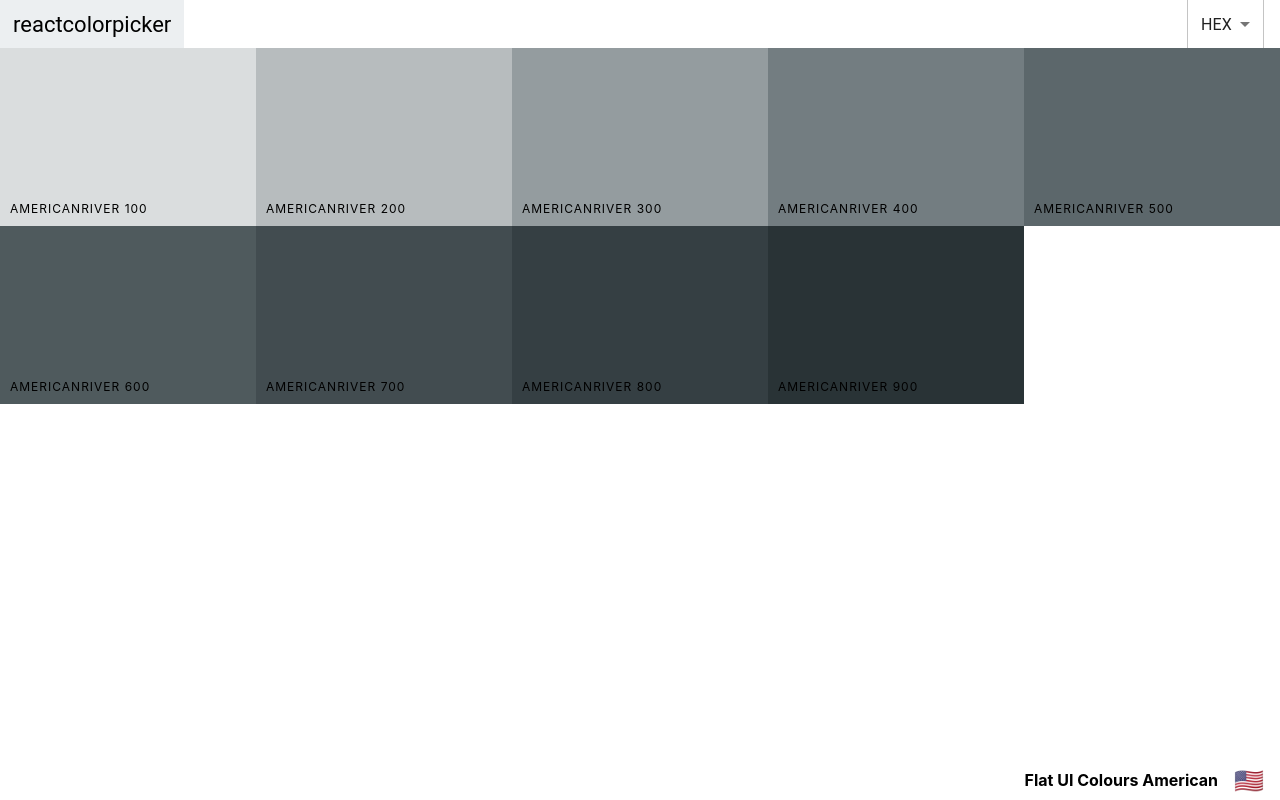
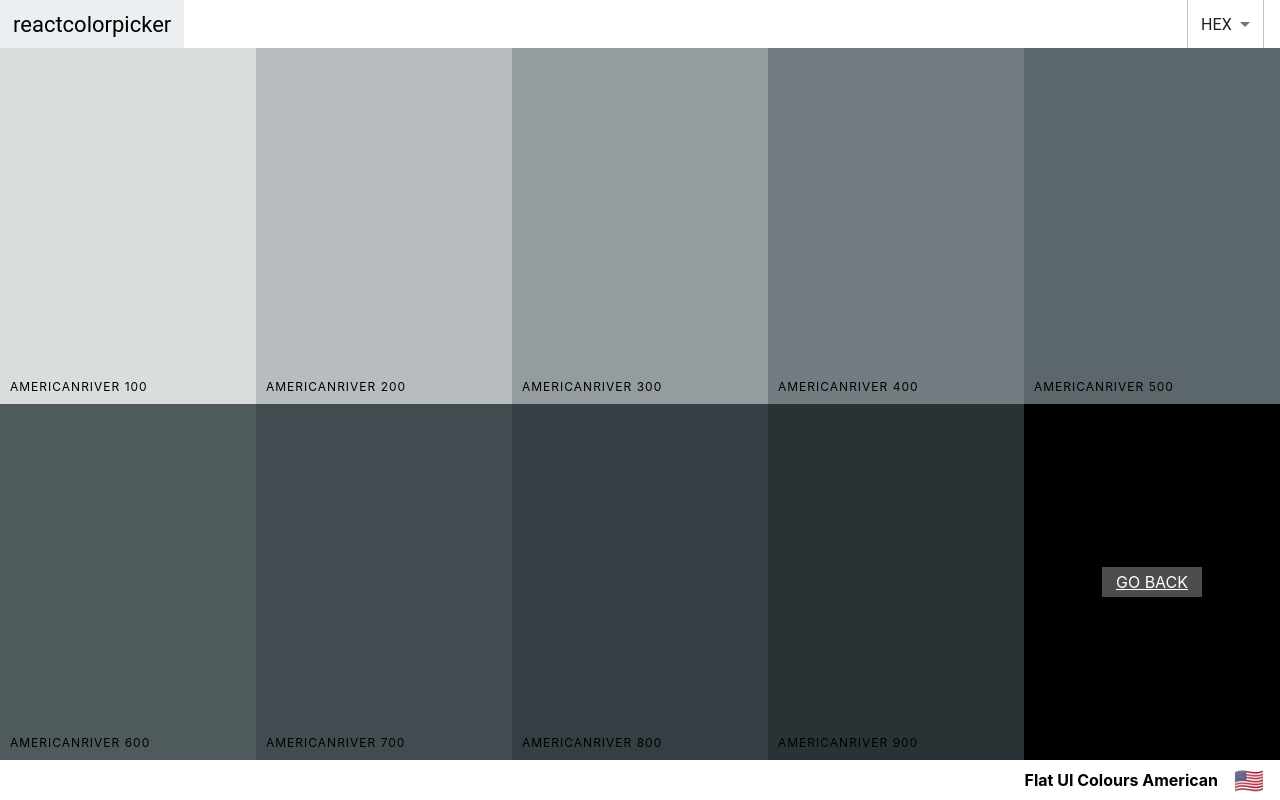
Before and after one commit to 1nandagopal/colours, a React (Create React App) app: page /palette/flat-ui-colours-american/americanriver in a window 1280 px wide. Built offline with nearby package versions, Linux system fonts and the light colour scheme.

Commit message:
Styled and added GoBack link in SingleColourPalette

```diff
--- a/src/ColourBox.css
+++ b/src/ColourBox.css
@@ -8,7 +8,16 @@
   margin-bottom: -4px;
 }
 
-.copy-button {
+.SingleColourPalette .ColourBox {
+  height: 50%;
+}
+
+.ColourBox.go-back {
+  background-color: black;
+}
+
+.copy-button,
+.back-button {
   width: 100px;
   height: 30px;
   position: absolute;
@@ -25,8 +34,11 @@
   color: white;
   text-transform: uppercase;
   border: none;
+  cursor: pointer;
+}
+
+.copy-button {
   opacity: 0;
-  cursor: pointer;
 }
 
 .ColourBox:hover .copy-button {
--- a/src/SingleColourPalette.js
+++ b/src/SingleColourPalette.js
@@ -2,6 +2,7 @@ import { Component } from "react";
 import ColourBox from "./ColourBox";
 import Navbar from "./Navbar";
 import PaletteFooter from "./PaletteFooter";
+import { Link } from "react-router-dom";
 
 class SingleColourPalette extends Component {
   constructor(props) {
@@ -37,9 +38,19 @@ class SingleColourPalette extends Component {
     ));
     console.log(this.shades);
     return (
-      <div className="Palette">
+      <div className="SingleColourPalette Palette">
         <Navbar level={false} changeColourFormat={this.changeColourFormat} />
-        <div className="Palette-colours">{colourBoxes}</div>
+        <div className="Palette-colours">
+          {colourBoxes}
+          <div className="go-back ColourBox">
+            <Link
+              to={`/palette/${this.props.palette.id}`}
+              className="back-button"
+            >
+              Go Back
+            </Link>
+          </div>
+        </div>
         <PaletteFooter
           paletteName={this.props.palette.paletteName}
           emoji={this.props.palette.emoji}
```
